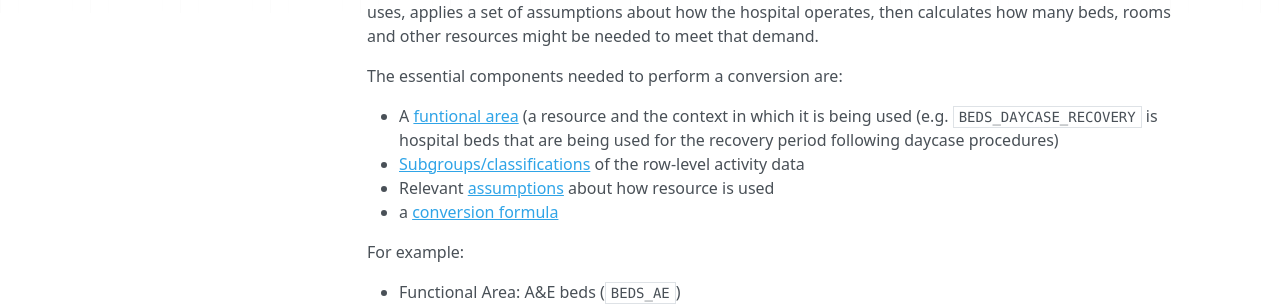
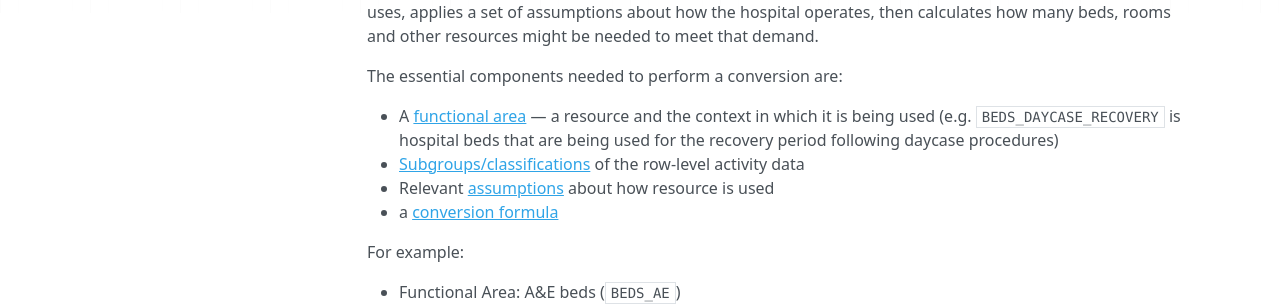
Before and after one commit to The-Strategy-Unit/open-plan-docs, an MkDocs documentation site: the page built from docs/user-guide/methodology.md, in a window 1280 px wide and 1130 px high. Shown: the part 293-599 px from the top of the window. Built offline with MkDocs 1.6.1, drawn with Linux system fonts in a browser that asks for light colours; nearby versions of some CDN libraries; comment, search, counter and statistics services are not loaded.

Commit message:
fix typo

```diff
--- a/docs/user-guide/methodology.md
+++ b/docs/user-guide/methodology.md
@@ -17,7 +17,7 @@ be needed to meet that demand.
 
 The essential components needed to perform a conversion are:
 
-- A [funtional area](../technical-information/functional-area-catalogue) (a resource and the context in which it is being used
+- A [functional area](../technical-information/functional-area-catalogue) &mdash; a resource and the context in which it is being used
 (e.g. `BEDS_DAYCASE_RECOVERY` is hospital beds that are being used for the recovery
 period following daycase procedures)
 - [Subgroups/classifications](../technical-information/classification-register) of the row-level activity data
```
